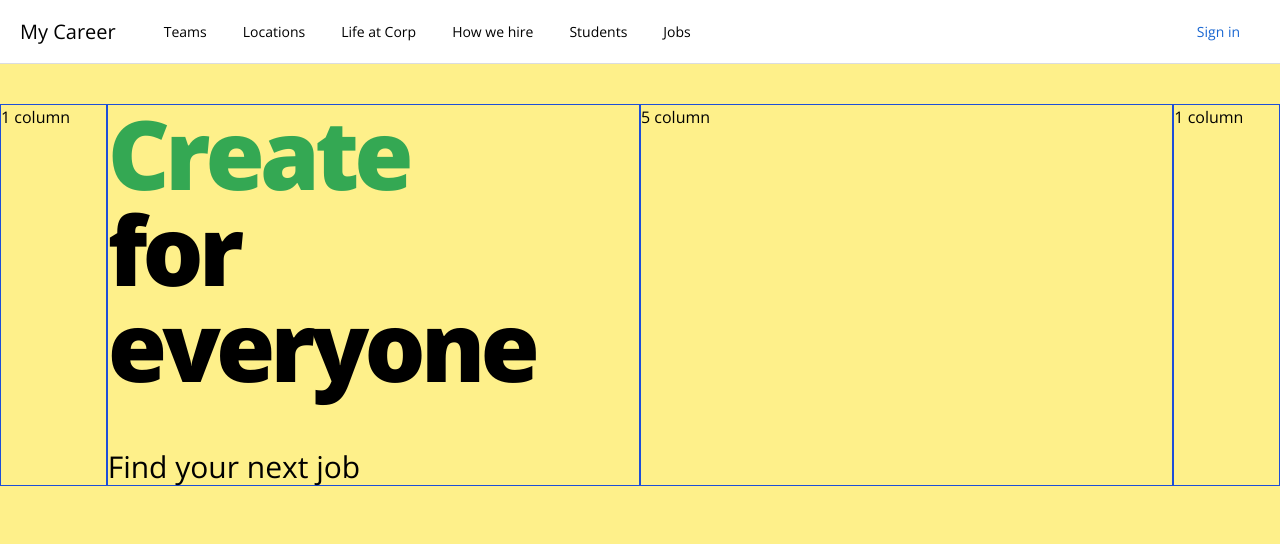
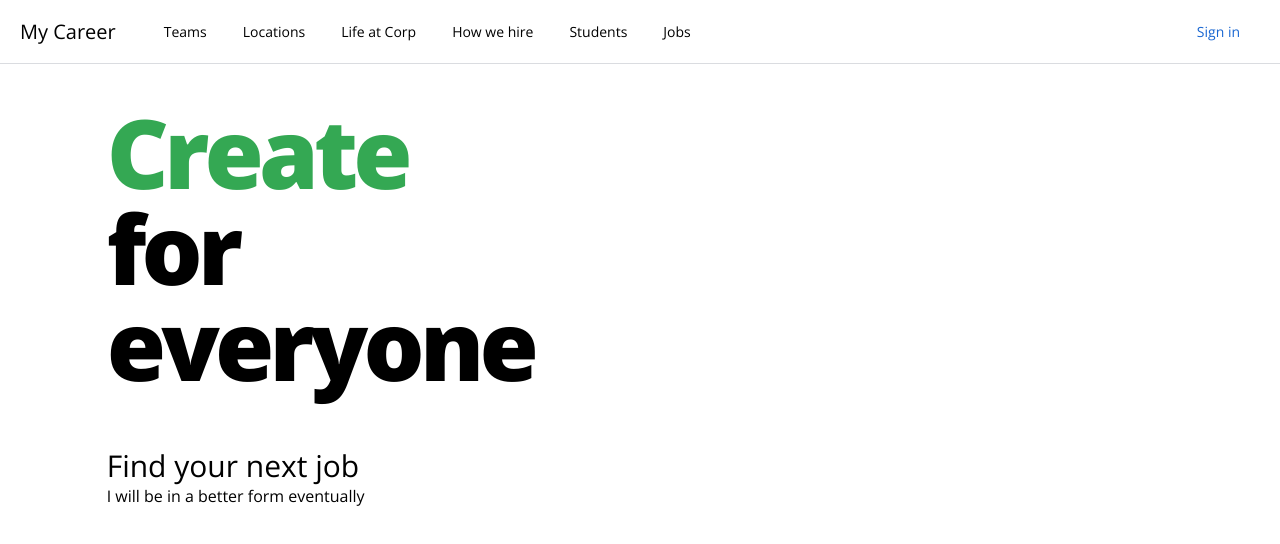
Before and after one commit to gianlucanesta/vue-job-search, a Vue app: page / in a window 1280 px wide. Shown: the top 544 px of the page. Built offline with nearby package versions, Linux system fonts and the light colour scheme.

Commit message:
Create JobSearchForm Component

```diff
--- /dev/null
+++ b/src/components/JobSearchForm.vue
@@ -0,0 +1,9 @@
+<template>
+  <form>I will be in a better form eventually</form>
+</template>
+
+<script>
+export default {
+  name: 'JobSearchForm'
+}
+</script>
--- a/src/components/TheHero.vue
+++ b/src/components/TheHero.vue
@@ -1,21 +1,23 @@
 <template>
   <main>
-    <section class="flex h-screen flex-col bg-yellow-200 pt-10 pb-20">
+    <section class="flex h-screen flex-col pt-10 pb-20">
       <div class="grid grid-cols-12">
-        <div class="col-span-1 col-start-1 border border-blue-700">1 column</div>
-        <div class="col-span-5 col-start-2 border border-blue-700"><the-headline /></div>
-        <div class="col-span-5 col-start-7 border border-blue-700">5 column</div>
-        <div class="col-span-1 col-start-12 border border-blue-700">1 column</div>
+        <div class="col-span-1 col-start-1"></div>
+        <div class="col-span-5 col-start-2"><the-headline /><job-search-form /></div>
+        <div class="col-span-5 col-start-7"></div>
+        <div class="col-span-1 col-start-12"></div>
       </div>
     </section>
   </main>
 </template>
 <script>
 import TheHeadline from './TheHeadline.vue'
+import JobSearchForm from './JobSearchForm.vue'
 export default {
   name: 'TheHero',
   components: {
-    TheHeadline
+    TheHeadline,
+    JobSearchForm
   }
 }
 </script>
```
